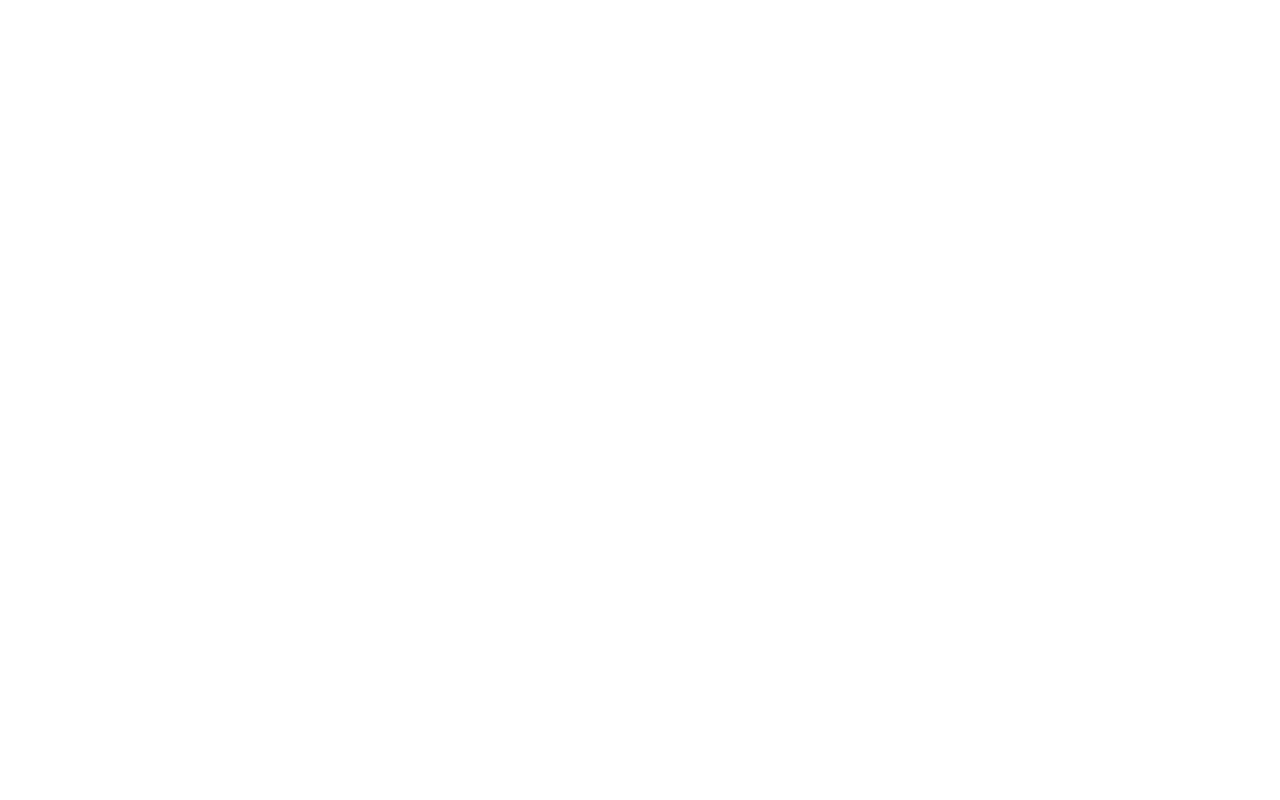
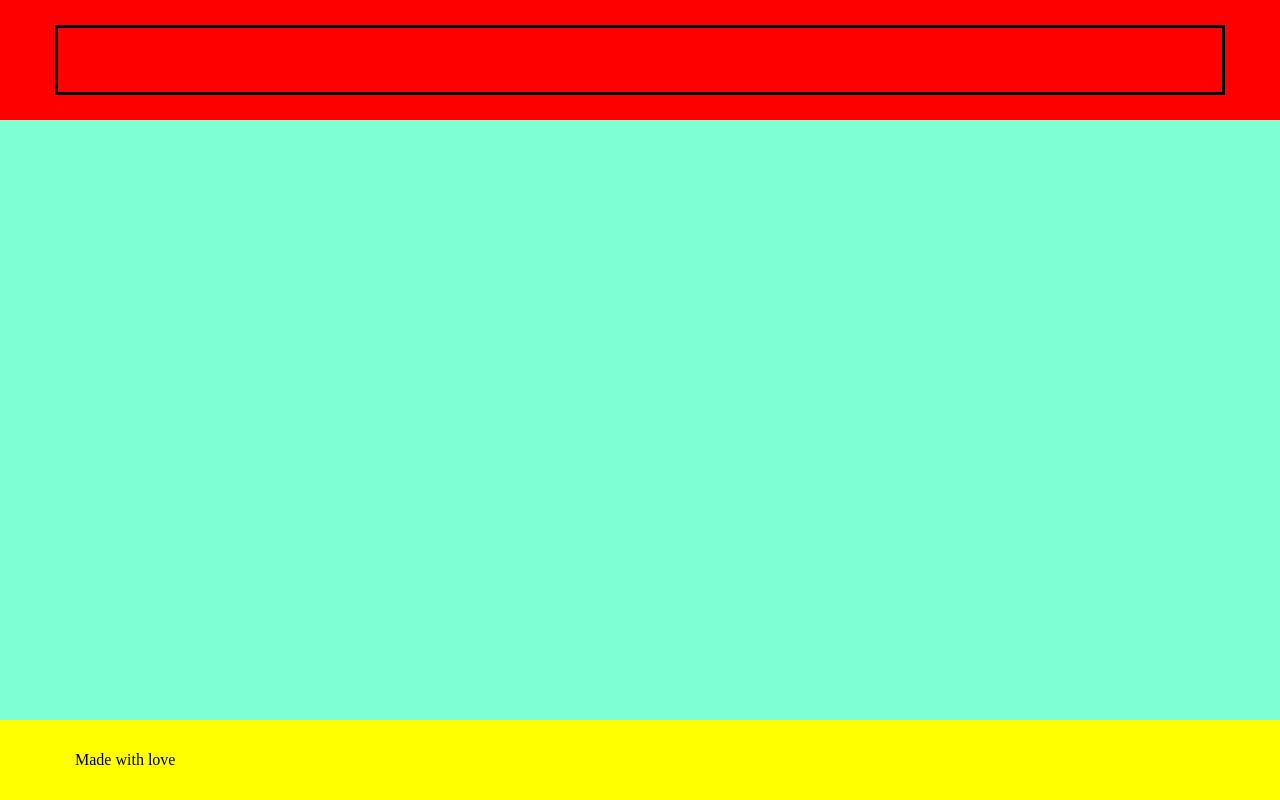
Before and after one commit to AlessandroCarrozza/js-campominato-grid, a plain HTML site: page index.html in a window 1280 px wide. Drawn offline with Linux system fonts and the light colour scheme.

Commit message:
Struttura macroaree

```diff
--- a/css/style.css
+++ b/css/style.css
@@ -1,5 +1,53 @@
+
+/* UTILITY */
 *{
     margin: 0;
     padding: 0;
     box-sizing: border-box;
 }
+
+
+
+/* -------- CODE -------- */
+
+/* inizio header */
+header{
+    height: 120px;
+    background-color: red;
+    padding: 25px 20px;
+}
+
+header .container{
+    height: 70px;
+    max-width: 1170px;
+    border: 3px solid black;
+    margin: auto;
+    display: flex;
+}
+/* fine header */
+
+
+
+/* inizio main */
+main{
+    height: calc(100vh - 120px - 80px);
+    background-color: aquamarine;
+}
+/* fine main */
+
+
+
+/* inizio footer */
+footer{
+    height: 80px;
+    display: flex;
+    align-items: center;
+    justify-content: center;
+    background-color: yellow;
+}
+
+footer .container{
+    width: 1170px;
+    padding: 0 20px;
+}
+/* fine footer */
--- a/index.html
+++ b/index.html
@@ -9,6 +9,27 @@
 </head>
 <body>
 
+    <!-- inizio header -->
+    <header>
+        <div class="container">
+
+        </div>
+    </header>
+    <!-- fine header -->
+
+
+    <!-- inizio main -->
+    <main></main>
+    <!-- fine main -->
+
+
+    <!-- inizio footer -->
+    <footer>
+        <div class="container">
+            Made with love
+        </div>
+    </footer>
+    <!-- fine footer -->
 
     <script type="text/javascript" src="js/main.js"></script>
 </body>
```
